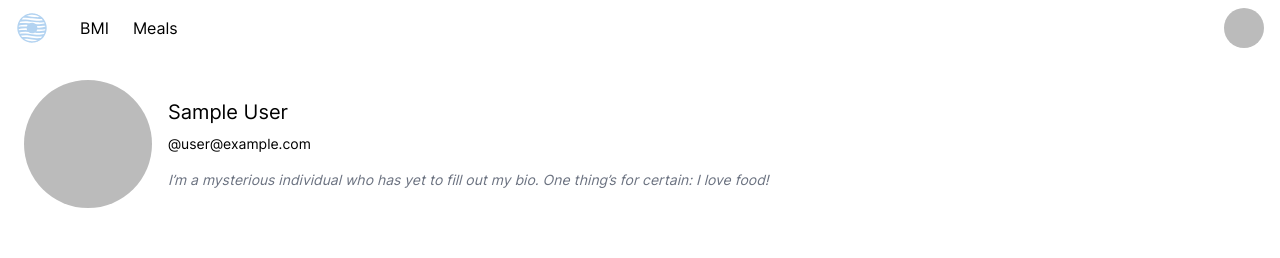
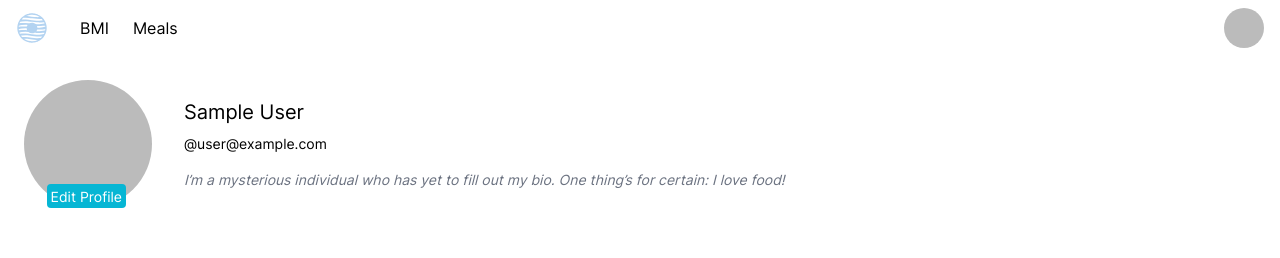
Before and after one commit to ubcyukiny/bmi-calculator, a React (Vite) app: page /MyProfile in a window 1280 px wide. Before the commit this address led to /myProfile. Shown: the top 258 px of the page. Built offline with nearby package versions, Linux system fonts and the light colour scheme; no server answers; sample sign-in values are in the browser's storage.

Commit message:
Fixed Private Route

```diff
--- a/src/App.jsx
+++ b/src/App.jsx
@@ -1,36 +1,45 @@
-import './App.css';
-import { BrowserRouter as Router, Routes, Route } from 'react-router-dom';
-import Navbar from './components/Navbar';
-import Home from './pages/Home';
-import BMI from './pages/BMI';
-import MyProfile from './pages/MyProfile';
-import Signup from './pages/Signup';
-import Meals from './pages/Meals';
-import Login from './pages/Login';
-import PrivacyPolicy from './pages/PrivacyPolicy';
-import TermsOfService from './pages/TermsOfService';
-import PrivateRoute from './configs/routes/PrivateRoute';
-import { AuthProvider } from './contexts/AuthProvider';
+import "./App.css";
+import { BrowserRouter as Router, Routes, Route } from "react-router-dom";
+import Navbar from "./components/Navbar";
+import Home from "./pages/Home";
+import BMI from "./pages/BMI";
+import MyProfile from "./pages/MyProfile";
+import Signup from "./pages/Signup";
+import Meals from "./pages/Meals";
+import Login from "./pages/Login";
+import PrivacyPolicy from "./pages/PrivacyPolicy";
+import TermsOfService from "./pages/TermsOfService";
+import EditProfile from "./pages/EditProfile";
+import PrivateRoute from "./configs/routes/PrivateRoute";
+import { AuthProvider } from "./contexts/AuthProvider";
 
 function App() {
   return (
     <AuthProvider>
       <Router basename={import.meta.env.BASE_URL}>
-        <div className='font-inter'>
+        <div className="font-inter">
           <Navbar />
           <Routes>
-            <Route path='/' element={<Home />} />
-            <Route path='/BMI' element={<BMI />} />
-            <Route path='/Meals' element={<Meals />} />
-            <Route path='/Signup' element={<Signup />} />
-            <Route path='/Login' element={<Login />} />
-            <Route path='/TermsOfService' element={<TermsOfService />} />
-            <Route path='/PrivacyPolicy' element={<PrivacyPolicy />} />
+            <Route path="/" element={<Home />} />
+            <Route path="/BMI" element={<BMI />} />
+            <Route path="/Meals" element={<Meals />} />
+            <Route path="/Signup" element={<Signup />} />
+            <Route path="/Login" element={<Login />} />
+            <Route path="/TermsOfService" element={<TermsOfService />} />
+            <Route path="/PrivacyPolicy" element={<PrivacyPolicy />} />
             <Route
-              path='/myProfile'
+              path="/MyProfile"
               element={
                 <PrivateRoute>
                   <MyProfile />
+                </PrivateRoute>
+              }
+            />
+            <Route
+              path="/EditProfile"
+              element={
+                <PrivateRoute>
+                  <EditProfile />
                 </PrivateRoute>
               }
             />
--- a/src/components/Navbar.jsx
+++ b/src/components/Navbar.jsx
@@ -126,7 +126,7 @@ const Navbar = () => {
                   ${dropdownOpen ? "animate-slide-fade-in" : "hidden"}`}
               >
                 <a
-                  href="/bmi-calculator/myProfile"
+                  href="/bmi-calculator/MyProfile"
                   className="flex items-center  px-4 py-2 text-sm  hover:bg-zinc-300"
                 >
                   <img src={person} className="mr-2" />
@@ -197,7 +197,7 @@ const Navbar = () => {
         {user ? (
           <>
             <li>
-              <a href="/bmi-calculator/myProfile" className="flex">
+              <a href="/bmi-calculator/MyProfile" className="flex">
                 <img src={person} className="mr-2" />
                 Profile
               </a>
--- a/src/configs/routes/PrivateRoute.jsx
+++ b/src/configs/routes/PrivateRoute.jsx
@@ -1,15 +1,16 @@
-import React from 'react';
-import { Navigate } from 'react-router-dom';
-import { useAuth } from '../../contexts/AuthProvider';
+import React from "react";
+import { Navigate } from "react-router-dom";
+import { useAuth } from "../../contexts/AuthProvider";
 
 const PrivateRoute = ({ children }) => {
-  const { user, loading } = useAuth();
-
+  const context = useAuth();
+  const user = context.user;
+  const loading = context.loading;
   if (loading) {
-    return <div>Loading...</div>;
+    return null;
   }
   // If the user is not logged in, redirect to login page
-  return user ? children : <Navigate to='/Login' />;
+  return user != null ? children : <Navigate to="/Login" />;
 };
 
 export default PrivateRoute;
--- a/src/contexts/AuthProvider.jsx
+++ b/src/contexts/AuthProvider.jsx
@@ -1,6 +1,6 @@
-import React, { useState, useEffect, createContext, useContext } from 'react';
-import { onAuthStateChanged, signOut } from 'firebase/auth';
-import { auth } from '../firebase/firebase';
+import React, { useState, useEffect, createContext, useContext } from "react";
+import { onAuthStateChanged, signOut } from "firebase/auth";
+import { auth } from "../firebase/firebase";
 
 const AuthContext = React.createContext(null);
 
@@ -10,7 +10,7 @@ export function useAuth() {
 
 export const AuthProvider = ({ children }) => {
   const [user, setUser] = useState(null);
-  const [loading, setLoading] = useState(false);
+  const [loading, setLoading] = useState(true);
 
   useEffect(() => {
     const unsubscribe = onAuthStateChanged(auth, (user) => {
--- /dev/null
+++ b/src/pages/EditProfile.jsx
@@ -0,0 +1,9 @@
+const EditProfile = () => {
+  return (
+    <>
+      <h1>EditProfile</h1>
+    </>
+  );
+};
+
+export default EditProfile;
--- a/src/pages/Login.jsx
+++ b/src/pages/Login.jsx
@@ -1,38 +1,34 @@
-import foodStockPhoto2 from '/assets/images/foodStockPhoto2.jpg';
-import LoginForm from '../components/LoginForm';
-import { useAuth } from '../contexts/AuthProvider';
-import { useNavigate } from 'react-router-dom';
+import foodStockPhoto2 from "/assets/images/foodStockPhoto2.jpg";
+import LoginForm from "../components/LoginForm";
+import { useAuth } from "../contexts/AuthProvider";
+import { useNavigate } from "react-router-dom";
 
 const Login = ({ className, ...props }) => {
   const navigate = useNavigate();
   const { user } = useAuth();
 
-  if (user) {
-    navigate('/myProfile');
-  }
-
   return (
-    <div className='flex min-h-[95.4vh]'>
+    <div className="flex min-h-[95.4vh]">
       {/* Left Side - Branding (hidden on md and smaller) */}
       <div
-        className='hidden md:flex flex-1 bg-gray-100 text-black flex-col justify-between p-10 relative'
+        className="hidden md:flex flex-1 bg-gray-100 text-black flex-col justify-between p-10 relative"
         style={{
           backgroundImage: `url(${foodStockPhoto2})`,
-          backgroundSize: 'cover',
-          backgroundPosition: 'center',
+          backgroundSize: "cover",
+          backgroundPosition: "center",
         }}
       >
         {/* Spacer to push content to the bottom */}
-        <div className='flex-grow'></div>
+        <div className="flex-grow"></div>
 
-        <p className='mt-4 text-sm text-black'>
-          Photo by{' '}
-          <a href='https://unsplash.com/@calvinshelwell?utm_content=creditCopyText&utm_medium=referral&utm_source=unsplash'>
-            <u className='underline-offset-1'>Calvin Shelwell</u>
-          </a>{' '}
-          on{' '}
-          <a href='https://unsplash.com/photos/vegetable-salad-on-white-ceramic-bowl-CW_Y16Kws20?utm_content=creditCopyText&utm_medium=referral&utm_source=unsplash'>
-            <u className='underline-offset-1'>Unsplash</u>
+        <p className="mt-4 text-sm text-black">
+          Photo by{" "}
+          <a href="https://unsplash.com/@calvinshelwell?utm_content=creditCopyText&utm_medium=referral&utm_source=unsplash">
+            <u className="underline-offset-1">Calvin Shelwell</u>
+          </a>{" "}
+          on{" "}
+          <a href="https://unsplash.com/photos/vegetable-salad-on-white-ceramic-bowl-CW_Y16Kws20?utm_content=creditCopyText&utm_medium=referral&utm_source=unsplash">
+            <u className="underline-offset-1">Unsplash</u>
           </a>
         </p>
       </div>
--- a/src/pages/MyProfile.jsx
+++ b/src/pages/MyProfile.jsx
@@ -15,7 +15,7 @@ const MyProfile = () => {
     <div>
       <section className="flex flex-col justify-center items-center p-6 ">
         <div className="flex flex-col md:flex-row w-full items-center mb-6">
-          <div className="mb-3 md:mb-0 md:mr-4">
+          <div className="mb-4 md:mb-0 md:mr-4 relative">
             {user.photoURL ? (
               <img
                 src={user.photoURL}
@@ -29,8 +29,14 @@ const MyProfile = () => {
                 className="w-24 h-24 md:w-32 md:h-32 rounded-full object-cover"
               />
             )}
+            <a
+              className="bg-cyan-500 absolute top-20 right-[9px] md:top-[104px] md:right-[26px] px-1 rounded cursor-pointer select-none"
+              href="/bmi-calculator/EditProfile"
+            >
+              <span className="text-sm text-white">Edit Profile</span>
+            </a>
           </div>
-          <div className="flex flex-col items-center md:items-start text-center md:text-left">
+          <div className="flex flex-col items-center md:items-start text-center md:text-left md:ml-4">
             <h2 className="font-medium text-xl mb-2">
               {user.displayName || "Ken"}
             </h2>
```
